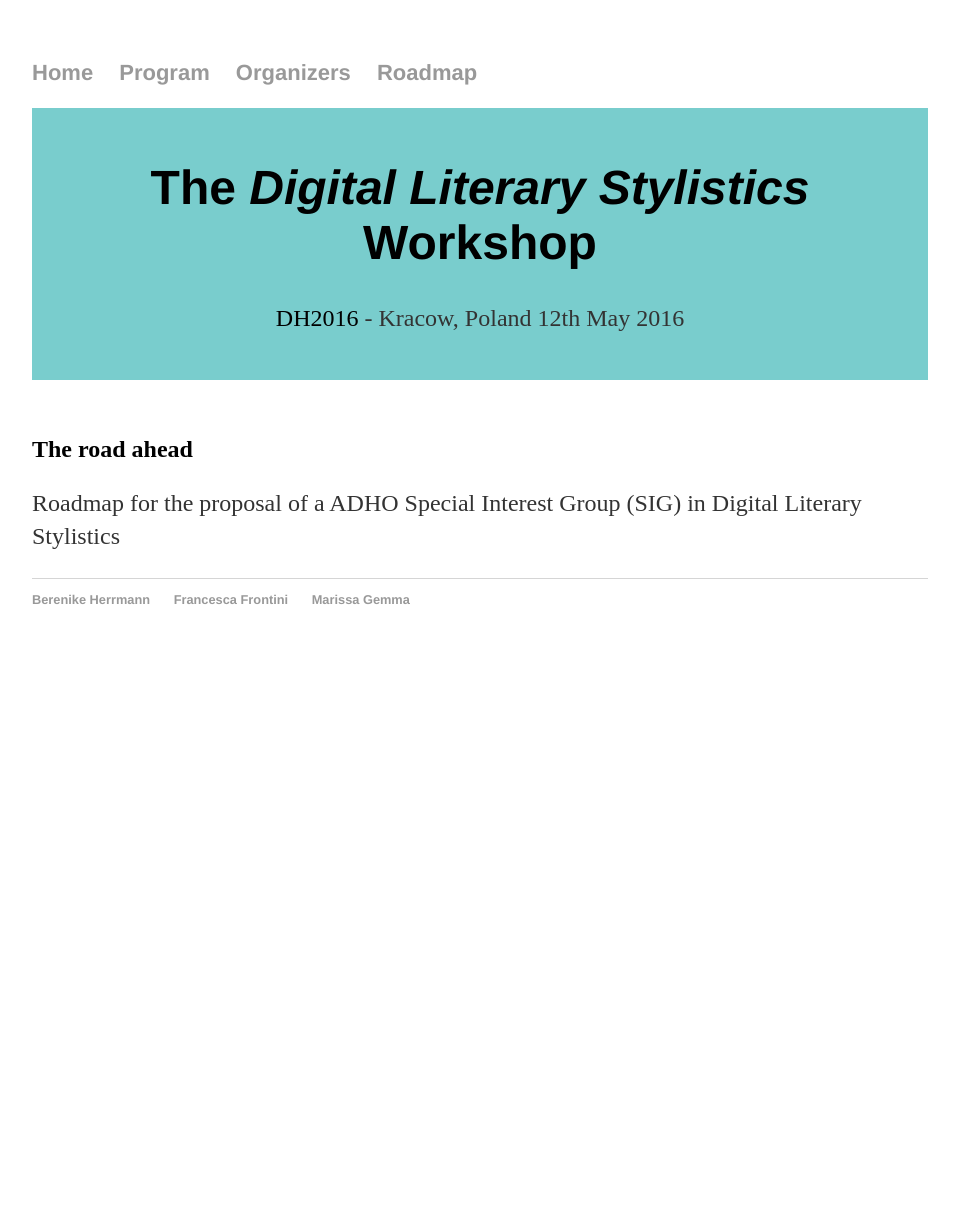
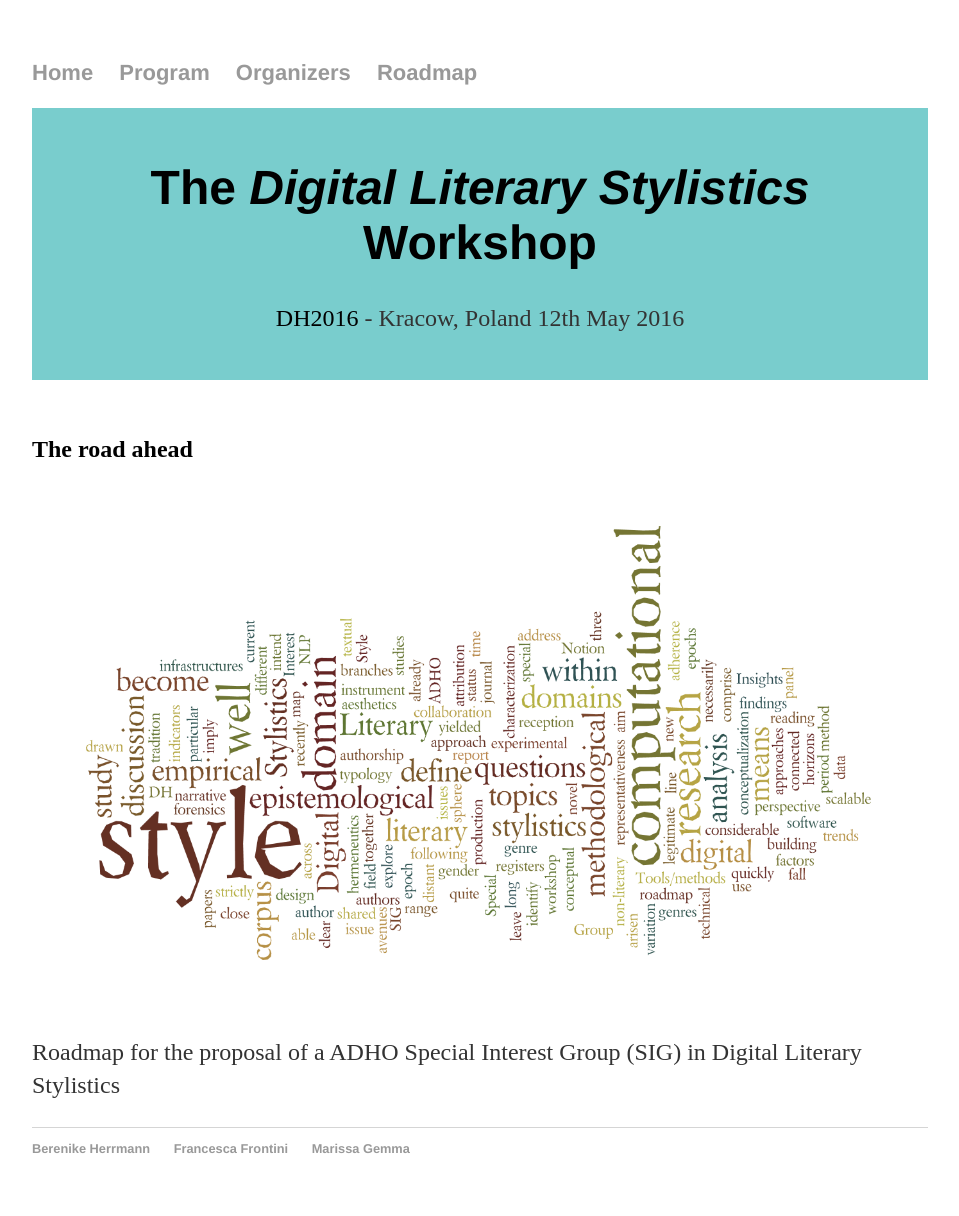
Before and after one commit to DigitalLiteraryStylistic/-DigitalLiteraryStylistic.github.io, a Jekyll site: the page built from roadmap.html, in a window 1280 px wide. Shown: the whole page, without its empty margins (160-1119 px from the left). Built offline with Jekyll 4.4.1, drawn with Linux system fonts in a browser that asks for light colours; before the commit the page ends 900 px from its top, so only the background shows below that.

Commit message:
Update roadmap.html

```diff
--- a/roadmap.html
+++ b/roadmap.html
@@ -6,4 +6,6 @@
 
 
 <h2>The road ahead</h2>
+<img src="images/wordle.png" alt="wordle" class="ri" />
+
 <p>Roadmap for the proposal of a ADHO Special Interest Group (SIG) in Digital Literary Stylistics</p>
```
